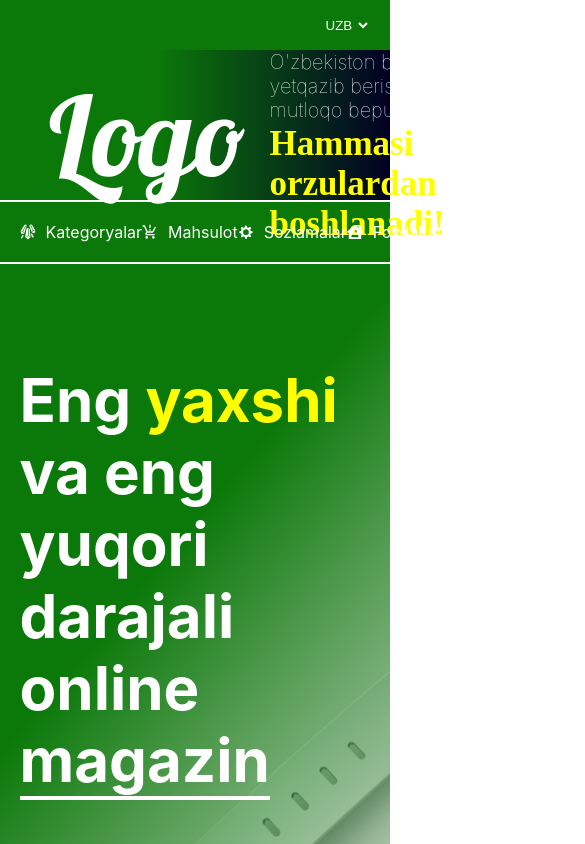
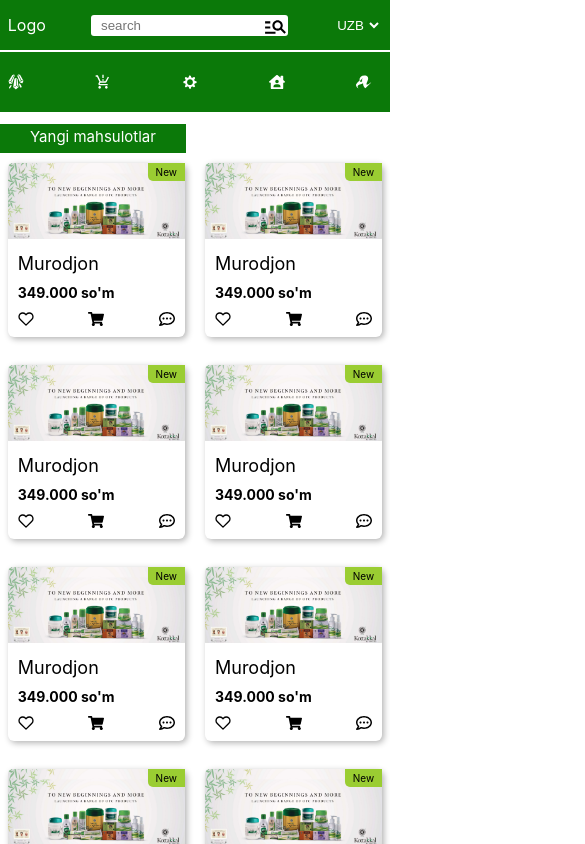
Before and after one commit to Murodjon-Xujamov/my-project, a React (Create React App) app: page /#/home in a window 390 px wide. Shown: the top 844 px of the page, 585 px wide, since content can reach past the window. Built offline with nearby package versions, Linux system fonts and the light colour scheme.

Commit message:
Response navbar

```diff
--- a/src/assets/scss/_home.scss
+++ b/src/assets/scss/_home.scss
@@ -1,16 +1,10 @@
-.home_page_color {
-  background: linear-gradient(
-    130deg,
-    rgba(11, 121, 9, 1) 40%,
-    rgba(255, 255, 255, 0.1) 100%
-  );
-  width: 100%;
-  height: 90vh;
-}
 .home_page_text_info {
   color: white;
   font-size: 60px;
   padding-top: 100px;
+  @media only screen and (max-width: 768px) {
+    font-size: 50px;
+  }
   .home_page_text_info_color_yellow {
     color: yellow;
   }
--- a/src/assets/scss/_navbar.scss
+++ b/src/assets/scss/_navbar.scss
@@ -1,11 +1,41 @@
 .language_select {
-  margin-left: auto;
   background-color: #0b7909;
   outline: none;
   border: none;
   color: #fff;
+  @media only screen and (min-width: 568px) {
+    margin-left: auto;
+    background-color: #0b7909;
+    outline: none;
+    border: none;
+    color: #fff;
+  }
 }
-
+.search_container {
+  position: relative;
+  overflow: hidden;
+  .search_icon {
+    position: absolute;
+    top: 0;
+    bottom: 0;
+    right: 0;
+  }
+}
+.navbar_response_logo {
+  color: #fff;
+  @media only screen and (min-width: 568px) {
+    display: none;
+  }
+}
+.navbar_response_search {
+  outline: none;
+  padding: 3px 10px;
+  border-radius: 3px;
+  border: none;
+  @media only screen and (min-width: 568px) {
+    display: none;
+  }
+}
 .logo {
   font-size: 50px;
   width: 30%;
@@ -27,7 +57,6 @@
   align-items: center;
   font-size: 22px;
   font-weight: 700;
-
   .call_center_icon {
     margin-right: 10px;
   }
@@ -36,12 +65,8 @@
 .navbar_items_icon {
   margin-right: 10px;
 }
-
-.active_fixed {
-  position: fixed;
-  top: 0;
-  right: 0;
-  left: 0;
-  background-color: #0b7909;
-  z-index: 999;
+.navbar_items_text {
+  @media only screen and (max-width: 668px) {
+    display: none;
+  }
 }
--- a/src/views/component/Navbar/Navbar.js
+++ b/src/views/component/Navbar/Navbar.js
@@ -8,18 +8,20 @@ import {
   MNavbarSelectDropdown,
   MNavItem,
   MNavbarSelectContainer,
+  MHeaderResponse,
 } from "../../element/Container";
 import "../../../assets/scss/_navbar.scss";
 import { FiPhoneCall } from "react-icons/fi";
 import { FaHouseUser } from "react-icons/fa";
 import { GiCrystalBars } from "react-icons/gi";
 import { SiTheregister } from "react-icons/si";
-import { MdProductionQuantityLimits } from "react-icons/md";
+import { MdProductionQuantityLimits, MdManageSearch } from "react-icons/md";
 import { DiAptana } from "react-icons/di";
 import Logo from "../../../assets/images/sample-logo-white.png";
 
 const Navbar = () => {
   const [fixedNavbar, setFixedNavbar] = useState(false);
+  const [fixedNavbarResponse, setFixedNavbarResponse] = useState(false);
 
   const changeScrollNavbar = () => {
     if (window.scrollY >= 202) {
@@ -28,11 +30,31 @@ const Navbar = () => {
       setFixedNavbar(false);
     }
   };
+
   window.addEventListener("scroll", changeScrollNavbar);
+  const changeScrollNavbarResponse = () => {
+    if (window.scrollY >= 50) {
+      setFixedNavbarResponse(true);
+    } else {
+      setFixedNavbarResponse(false);
+    }
+  };
+  window.addEventListener("scroll", changeScrollNavbarResponse);
   return (
     <MNavbar>
       <MContainer>
         <MNavbarCollapse>
+          <div className="navbar_response_logo">Logo</div>
+          <div className="search_container">
+            <input
+              type="text"
+              placeholder="search"
+              className="navbar_response_search"
+            />
+            <div className="search_icon">
+              <MdManageSearch size={25} />
+            </div>
+          </div>
           <select className="language_select">
             <option>UZB</option>
             <option>RUS</option>
@@ -57,24 +79,31 @@ const Navbar = () => {
           </MHeaderInfo>
         </MContainer>
       </MHeader>
-      <MNavbarSelectDropdown className={fixedNavbar ? "active_fixed" : ""}>
+      <MNavbarSelectDropdown
+        positionFixed={fixedNavbar}
+        positionFixedResponse={fixedNavbarResponse}
+      >
         <MContainer>
           <MNavbarSelectContainer>
             <MNavItem to="/product">
-              <GiCrystalBars className="navbar_items_icon" /> Kategoryalar
+              <GiCrystalBars className="navbar_items_icon" />
+              <span className="navbar_items_text">Kategoryalar</span>
             </MNavItem>
             <MNavItem to="/product">
               <MdProductionQuantityLimits className="navbar_items_icon" />
-              Mahsulot
+              <span className="navbar_items_text">Mahsulot</span>
             </MNavItem>
             <MNavItem to="/product">
-              <DiAptana className="navbar_items_icon" /> Sozlamalar
+              <DiAptana className="navbar_items_icon" />{" "}
+              <span className="navbar_items_text">Sozlamalar</span>
             </MNavItem>
             <MNavItem to="/product">
-              <FaHouseUser className="navbar_items_icon" /> Foydalunuvchi
+              <FaHouseUser className="navbar_items_icon" />{" "}
+              <span className="navbar_items_text">Foydalunuvchi </span>
             </MNavItem>
             <MNavItem to="/product">
-              <SiTheregister className="navbar_items_icon" /> Ruyhatdan o'tish
+              <SiTheregister className="navbar_items_icon" />{" "}
+              <span className="navbar_items_text">Ruyhatdan o'tish</span>
             </MNavItem>
           </MNavbarSelectContainer>
         </MContainer>
--- a/src/views/container/TheFooter.js
+++ b/src/views/container/TheFooter.js
@@ -1,7 +1,61 @@
 import React from "react";
+import {
+  MContainer,
+  MFooter,
+  MHomeFooter,
+  MGridFour,
+  MFooterText,
+  MFooterTitle,
+  MFooterBottom,
+} from "../element/Container";
 
 const TheFooter = () => {
-  return <div></div>;
+  return (
+    <MFooter>
+      <MHomeFooter>
+        <MContainer>
+          <MFooterTitle>Logo</MFooterTitle>
+          <MGridFour>
+            <div>
+              <MFooterText>INN: 19595959959</MFooterText>
+              <MFooterText>Call-center: 9001</MFooterText>
+              <MFooterText>Ferma: ferma</MFooterText>
+              <MFooterText>2021-2022</MFooterText>
+              <MFooterText>@hshshhshshh</MFooterText>
+              <MFooterText>jnsjnsjsnssnj</MFooterText>
+            </div>
+            <div>
+              <MFooterText>INN: 19595959959</MFooterText>
+              <MFooterText>Call-center: 9001</MFooterText>
+              <MFooterText>Ferma: ferma</MFooterText>
+              <MFooterText>2021-2022</MFooterText>
+              <MFooterText>@hshshhshshh</MFooterText>
+              <MFooterText>jnsjnsjsnssnj</MFooterText>
+            </div>
+            <div>
+              <MFooterText>INN: 19595959959</MFooterText>
+              <MFooterText>Call-center: 9001</MFooterText>
+              <MFooterText>Ferma: ferma</MFooterText>
+              <MFooterText>2021-2022</MFooterText>
+              <MFooterText>@hshshhshshh</MFooterText>
+              <MFooterText>jnsjnsjsnssnj</MFooterText>
+            </div>
+            <div>
+              <MFooterText>INN: 19595959959</MFooterText>
+              <MFooterText>Call-center: 9001</MFooterText>
+              <MFooterText>Ferma: ferma</MFooterText>
+              <MFooterText>2021-2022</MFooterText>
+              <MFooterText>@hshshhshshh</MFooterText>
+              <MFooterText>jnsjnsjsnssnj</MFooterText>
+            </div>
+          </MGridFour>
+          <MFooterBottom>
+            @telegram instagram whatsapp mate facebook like-in
+          </MFooterBottom>
+        </MContainer>
+      </MHomeFooter>
+    </MFooter>
+  );
 };
 
 export default TheFooter;
--- a/src/views/element/Container.js
+++ b/src/views/element/Container.js
@@ -6,6 +6,9 @@ import Clock from "../../assets/images/clock.jfif";
 export const MContainer = styled("div")`
   max-width: 90%;
   margin: 0 auto;
+  @media only screen and (max-width: 768px) {
+    max-width: 96%;
+  }
 `;
 
 export const MNavbar = styled("nav")`
@@ -29,17 +32,34 @@ export const MHeader = styled("header")`
   color: white;
   background: ${COLOR.GreenGradient};
   height: 150px;
+  @media only screen and (max-width: 568px) {
+    display: none;
+  }
 `;
 
 export const MHeaderInfo = styled("header")`
   display: flex;
   align-items: center;
   justify-content: space-between;
+  @media only screen and (max-width: 568px) {
+    justify-content: center;
+  }
 `;
 
 export const MNavbarSelectDropdown = styled("div")`
   border-top: 2px solid white;
   border-bottom: 2px solid white;
+  top: 0;
+  right: 0;
+  left: 0;
+  background-color: #0b7909;
+  z-index: 999;
+  @media only screen and (min-width: 568px) {
+    position: ${(props) => (props.positionFixed ? "fixed" : "")};
+  }
+  @media only screen and (max-width: 568px) {
+    position: ${(props) => (props.positionFixedResponse ? "fixed" : "")};
+  }
 `;
 
 export const MNavbarSelectContainer = styled("div")`
@@ -52,6 +72,16 @@ export const MNavbarSelectContainer = styled("div")`
 export const MInformationsContainer = styled("div")`
   border-top: 4px solid ${COLOR.Green};
   margin: 30px 0;
+  @media only screen and (max-width: 568px) {
+    margin: 10px 0;
+  }
+`;
+
+export const MInformationsContainerOne = styled("div")`
+  @media only screen and (max-width: 568px) {
+    margin-top: ${(props) => (props.paddingTopResponse ? "70px" : "")};
+    padding: 10px 0;
+  }
 `;
 
 export const MInformations = styled("div")`
@@ -60,11 +90,32 @@ export const MInformations = styled("div")`
   width: max-content;
   font-size: 18px;
   color: white;
+  @media only screen and (max-width: 568px) {
+    font-size: 15px;
+  }
 `;
 
 export const MGridFour = styled("div")`
   display: grid;
   grid-template-columns: 1fr 1fr 1fr 1fr;
+  gap: 20px;
+
+  @media only screen and (max-width: 900px) {
+    grid-template-columns: 1fr 1fr 1fr;
+  }
+
+  @media only screen and (max-width: 728px) {
+    grid-template-columns: 1fr 1fr;
+  }
+
+  @media only screen and (max-width: 568px) {
+    grid-template-columns: 1fr 1fr;
+  }
+`;
+
+export const MGridThree = styled("div")`
+  display: grid;
+  grid-template-columns: 1fr 1fr 1fr;
   gap: 20px;
 `;
 
@@ -104,17 +155,77 @@ export const MRow = styled("div")`
   display: flex;
   align-items: center;
 `;
+export const MHeaderResponse = styled("div")``;
 export const MHomeHeaderPage = styled("div")`
   width: 100%;
   height: 90vh;
   background-image: url(${Clock});
   background-repeat: no-repeat;
   background-size: cover;
+  @media only screen and (min-width: 568px) {
+    padding-top: ${(props) => (props.paddingTop ? "60px" : "")};
+  }
+  @media only screen and (max-width: 568px) {
+    display: none;
+  }
 `;
-export const MHomePage = styled("div")`
+export const MHomeHeaderImage = styled("div")`
   width: 100%;
   height: 90vh;
   background-image: url(${Clock});
   background-repeat: no-repeat;
   background-size: cover;
 `;
+
+export const MHomePage = styled("div")`
+  width: 100%;
+  height: 90vh;
+  background: linear-gradient(
+    130deg,
+    rgba(11, 121, 9, 1) 40%,
+    rgba(255, 255, 255, 0.1) 100%
+  );
+`;
+export const MFooter = styled("div")`
+  width: 100%;
+  background-image: url(${Clock});
+  background-repeat: no-repeat;
+  background-size: cover;
+  margin-top: 50px;
+`;
+export const MFooterColor = styled("div")`
+  width: 100%;
+  background-image: url(${Clock});
+  background-repeat: no-repeat;
+  background-size: cover;
+  background-position: center;
+`;
+export const MHomeFooter = styled("div")`
+  width: 100%;
+  background: rgba(11, 121, 9, 0.8);
+`;
+export const MFooterTitle = styled("h1")`
+  font-size: 100px;
+  color: white;
+  font-family: cursive;
+  font-style: italic;
+  font-variant: petite-caps;
+  margin: 30px 0;
+`;
+export const MFooterText = styled("h5")`
+  color: #e7e3e8;
+  font-size: 18px;
+  margin: 10px 0;
+  cursor: pointer;
+  transition: color 0.5s;
+
+  &:hover {
+    color: white;
+  }
+`;
+export const MFooterBottom = styled("h5")`
+  color: white;
+  font-size: 15px;
+  margin: 30px 0 0 0;
+  text-align: center;
+`;
--- a/src/views/pages/Home.js
+++ b/src/views/pages/Home.js
@@ -15,6 +15,8 @@ import {
   MRow,
   MHomePage,
   MHomeHeaderPage,
+  MHomeHeaderImage,
+  MInformationsContainerOne,
 } from "../element/Container";
 import { FiHeart } from "react-icons/fi";
 import { FaShoppingCart, FaRegCommentDots } from "react-icons/fa";
@@ -22,6 +24,7 @@ import image from "../../assets/images/product.jpg";
 
 const Home = () => {
   const [paddingTop, setPaddingTop] = useState(false);
+  const [paddingTopResponse, setPaddingTopResponse] = useState(false);
 
   const changeScrollNavbar = () => {
     if (window.scrollY >= 202) {
@@ -31,10 +34,21 @@ const Home = () => {
     }
   };
   window.addEventListener("scroll", changeScrollNavbar);
+
+  const changeScrollNavbarResponse = () => {
+    if (window.scrollY >= 50) {
+      setPaddingTopResponse(true);
+    } else {
+      setPaddingTopResponse(false);
+    }
+  };
+  window.addEventListener("scroll", changeScrollNavbarResponse);
+
   return (
     <>
-      <MHomeHeaderPage>
-        <MHomePage paddingTop={paddingTop} className="home_page_color">
+      <MHomeHeaderPage paddingTop={paddingTop}>
+        <MHomeHeaderImage>
+          <MHomePage className="home_page_color">
             <MContainer>
               <h1 className="home_page_text_info">
                 Eng
@@ -43,14 +57,19 @@ const Home = () => {
                   yaxshi
                 </span>{" "}
                 va eng <br /> yuqori darajali online <br />
-              <span className="home_page_text_info_border_bottom">magazin</span>
+                <span className="home_page_text_info_border_bottom">
+                  magazin
+                </span>
               </h1>
             </MContainer>
           </MHomePage>
+        </MHomeHeaderImage>
       </MHomeHeaderPage>
-      <MInformationsContainer>
+
+      <MInformationsContainerOne paddingTopResponse={paddingTopResponse}>
         <MInformations>Yangi mahsulotlar</MInformations>
-      </MInformationsContainer>
+      </MInformationsContainerOne>
+
       <MContainer>
         <MGridFour>
           {[1, 2, 3, 4, 5, 6, 7, 8, 9, 10, 11, 12, 13, 14].map((n) => (
```
Lines whose indentation alone changed are shown as unchanged.
